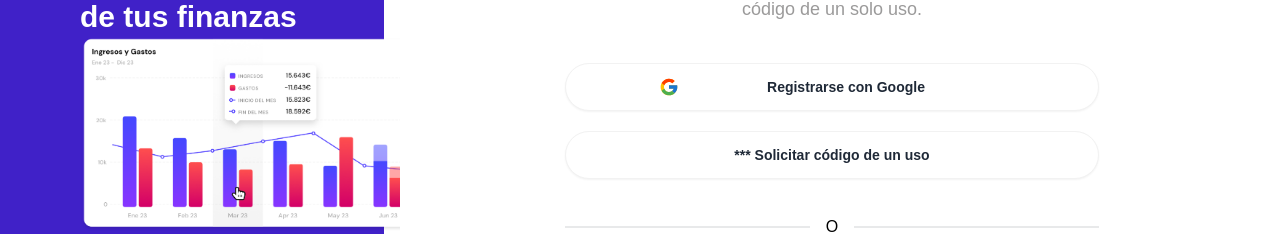
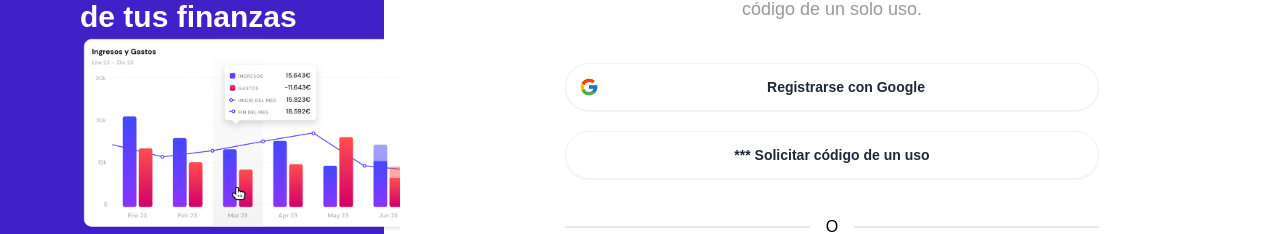
Before and after one commit to Shakib-Shajid/banktrack, a Next.js app: page /iniciar-sesion in a window 1280 px wide. Shown: the part 213-447 px from the top of the page. Built offline with nearby package versions, Linux system fonts and the light colour scheme.

Commit message:
login and register page google button design added

```diff
--- a/src/app/iniciar-sesion/page.jsx
+++ b/src/app/iniciar-sesion/page.jsx
@@ -15,14 +15,13 @@ const page = () => {
                 </div>
                 <div className='md:w-[80%] mx-auto lg:w-[70%] flex justify-center text-center pt-10'>
 
-                    {/* ......................................... */}
                     <div className="flex flex-col border-opacity-50" >
                         <div>
                             <div className='w-[80%] md:w-full mx-auto'>
                                 <h3 className='text-2xl lg:text-4xl font-bold'>Accede a tu cuenta</h3>
                                 <p className='text-lg text-[#9b9a9a] mt-5 mb-10 md:w-[80%] md:mx-auto'>Inicia sesión con tu cuenta de Google, con tu email o con un código de un solo uso.</p>
-                                <button className='btn bg-white rounded-full text-sm w-full lg:w-[80%] mx-auto'><FcGoogle className='text-xl relative -left-8 lg:-left-20' />Registrarse con Google</button>
-                                <button className='btn bg-white rounded-full text-sm w-full lg:w-[80%] mx-auto mt-5'>*** Solicitar código de un uso</button>
+                                <button className='btn bg-white rounded-full text-sm w-full lg:w-[80%] mx-auto'><FcGoogle className='text-xl relative -left-12 md:-left-2 lg:-left-40' />Registrarse con Google</button>
+                                <button className='btn bg-white rounded-full text-sm w-full lg:w-[80%] mx-auto mt-5 text-center'>*** Solicitar código de un uso</button>
                             </div>
                         </div>
                         <div className="divider my-10 w-[80%] md:w-full lg:w-[80%] mx-auto">O</div>
@@ -34,7 +33,6 @@ const page = () => {
                             </div>
                         </div>
                     </div>
-                    {/* ......................................... */}
 
                 </div>
             </div>
--- a/src/app/registrarse/page.jsx
+++ b/src/app/registrarse/page.jsx
@@ -21,7 +21,7 @@ const page = () => {
                             <div className='w-[100%] mx-auto'>
                                 <h3 className='text-2xl md:text-3xl lg:text-4xl font-bold'>Empieza tu prueba gratis</h3>
                                 <p className='md:text-lg lg:text-lg text-[#9b9a9a] mt-5 mb-10'>Prueba de 14 días. No necesitas tarjeta de crédito.</p>
-                                <button className='w-[90%] md:w-[100%] btn bg-white rounded-full text-sm mx-auto'><FcGoogle className='text-xl relative -left-8 lg:-left-20' />Registrarse con Google</button>
+                                <button className='w-[90%] md:w-[100%] btn bg-white rounded-full text-sm mx-auto'><FcGoogle className='text-xl relative -left-16 md:-left-28' />Registrarse con Google</button>
                             </div>
                         </div>
                         <div className="divider my-10 w-[90%] md:w-[100%] mx-auto">O</div>
```
